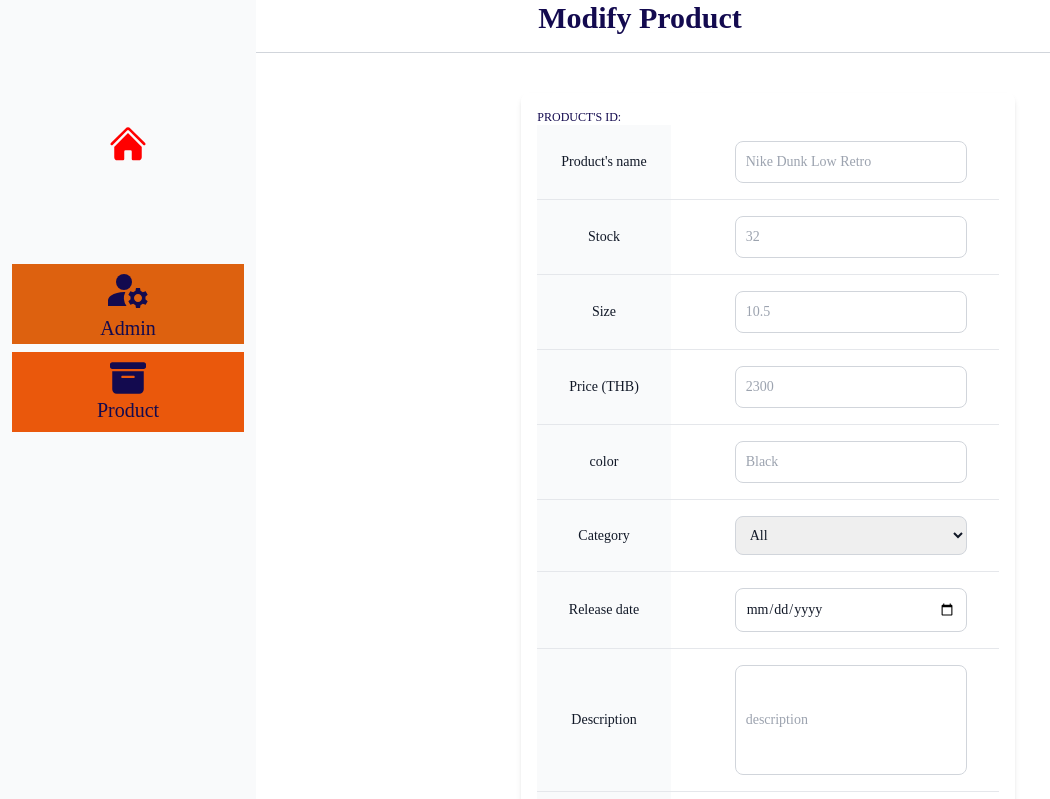
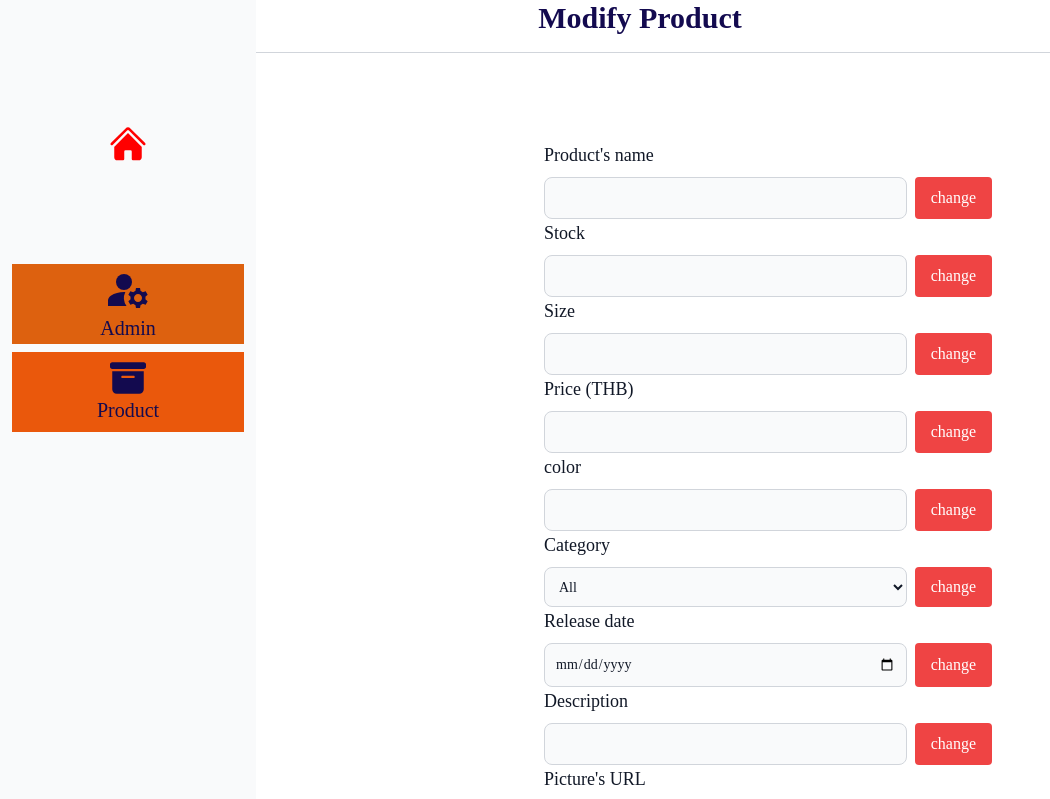
Before and after one commit to popolin47/Webprog_project, a React (Create React App) app in the folder stocky/: page /ModifyProduct in a window 1280 px wide. Shown: the top 799 px of the page, without its empty margins (0-1050 px from the left). Built offline with nearby package versions, Linux system fonts and the light colour scheme.

Commit message:
17-04-2024-4

```diff
--- a/stocky/src/ModifyProduct.jsx
+++ b/stocky/src/ModifyProduct.jsx
@@ -32,37 +32,19 @@ const ModifyProduct = () => {
         setProduct({...product,[name]: newData.target.value})
     }
 
-    /*useEffect(() => {
-        if (location.state) {
-            setProduct(location.state.product);
-        }
-    }, [location.state]);
-
-    const handleChange = (event) => {
-        const { name, value } = event.target;
-        setProduct((prevProduct) => ({
-            ...prevProduct,
-            [name]: value,
-        }));
-    };*/
-
-    const handleCategoryChange = (event) => {
-        const selectedValue = event.target.value;
-        setSelectedCategory(selectedValue === 'All' ? '' : selectedValue);
-      };
-
       const handleSubmit = async (e) => {
         console.log("start change");
+        console.log(product)
         e.preventDefault();
 
         try{
             const response = await fetch(`/ModifyProduct/${PID}`, {
                 method: 'PUT',
                 headers: {
-                  Accept: 'application/json',
-                  'Content-Type': 'application/json',
+                  //Accept: 'application/json',
+                  'Content-Type': 'application/json'//,
                 },
-                body: JSON.stringify(PID),
+                body: JSON.stringify(product),
             })
             if (!response.ok) {
                 throw new Error('Failed to update user');
@@ -82,11 +64,11 @@ const ModifyProduct = () => {
             <br />
         </div>
 
-        <div className='flex justify-center'>
-        <form onSubmit={handleSubmit} class="relative overflow-x-auto shadow-md sm:rounded-lg p-4 sm:ml-64 " action="" method="">
+        {/*}<div className='flex justify-center'>
+        <form class="relative overflow-x-auto shadow-md sm:rounded-lg p-4 sm:ml-64 "  onSubmit={handleSubmit} action="" method="">
             <table class="w-full text-sm text-left rtl:text-right text-gray-500 dark:text-gray-400">
             <thead class="text-xs text-gray-700 uppercase dark:text-gray-400 my-4">
-                <h1>Product's ID: {product.PID} </h1>
+                <h1>Product's ID: {PID} </h1>
 
             </thead>
             <tbody>
@@ -150,7 +132,7 @@ const ModifyProduct = () => {
                         className='block mx-4 p-2.5 w-full text-sm text-gray-900 rounded-lg border border-gray-300 focus:ring-blue-500 focus:border-blue-500 dark:bg-gray-800 dark:border-gray-600  dark:text-white dark:focus:ring-blue-500 dark:focus:border-blue-500'
                         name="Category"
                         value={selectedCategory}
-                        onChange={handleCategoryChange}>
+                        onChange={handleChange}>
                             {catagory.map((option) => (
                                 <option key={option} value={option}>
                                 {option}
@@ -206,9 +188,9 @@ const ModifyProduct = () => {
                 </Link>
             </div>
         </form>
-        </div>
+        </div>{*/}
 
-        {/*}<div className="p-72 sm:ml-64 pt-12 items-center"action="/form-useradd" method="GET">
+        <div className="p-72 sm:ml-64 pt-12 items-center"action="/form-useradd" method="GET">
 
         <label for="Product" className="block mb-2 text-lg font-medium text-gray-900 dark:text-white">Product's name</label>
         <form className="flex" onSubmit={handleSubmit}> <input type="text" name="P_name" id="Product" onChange={handleChange}  className="bg-gray-50 border border-gray-300 text-gray-900 text-sm rounded-lg
@@ -220,17 +202,17 @@ const ModifyProduct = () => {
         </form>
 
         <label for="Product" className="block mb-2 text-lg font-medium text-gray-900 dark:text-white">Stock</label>
-        <form className="flex"> <input type="text" name="quantity" id="Product" onChange={handleChange} className="bg-gray-50 border border-gray-300 text-gray-900 text-sm rounded-lg
+        <form className="flex" onSubmit={handleSubmit}> <input type="text" name="quantity" id="Product" onChange={handleChange} className="bg-gray-50 border border-gray-300 text-gray-900 text-sm rounded-lg
        focus:ring-blue-500 focus:border-blue-500 block w-full p-2.5 dark:bg-gray-700 dark:border-gray-600 dark:placeholder-gray-400 dark:text-white
         dark:focus:ring-blue-500 dark:focus:border-blue-500 mr-2"  required />
-        <button  type="submit" value="Submit" onClick={handleSubmit}
+        <button  type="submit" value="Submit"
           className="bg-red-500 hover:bg-red-700 text-white py-2 px-4 rounded pl-4">
           change
           </button>
         </form>
 
         <label for="Product" className="block mb-2 text-lg font-medium text-gray-900 dark:text-white">Size</label>
-        <form className="flex"> <input type="text" name="Size" id="Product" onChange={handleChange} className="bg-gray-50 border border-gray-300 text-gray-900 text-sm rounded-lg
+        <form className="flex" onSubmit={handleSubmit}> <input type="text" name="Size" id="Product" onChange={handleChange} className="bg-gray-50 border border-gray-300 text-gray-900 text-sm rounded-lg
        focus:ring-blue-500 focus:border-blue-500 block w-full p-2.5 dark:bg-gray-700 dark:border-gray-600 dark:placeholder-gray-400 dark:text-white
         dark:focus:ring-blue-500 dark:focus:border-blue-500 mr-2"  required />
         <button  type="submit" value="Submit" className="bg-red-500 hover:bg-red-700 text-white py-2 px-4 rounded pl-4">
@@ -239,7 +221,7 @@ const ModifyProduct = () => {
         </form>
 
         <label for="Product" className="block mb-2 text-lg font-medium text-gray-900 dark:text-white">Price (THB)</label>
-        <form className="flex"> <input type="text" name="Price" id="Product"onChange={handleChange} className="bg-gray-50 border border-gray-300 text-gray-900 text-sm rounded-lg
+        <form className="flex" onSubmit={handleSubmit}> <input type="text" name="Price" id="Product"onChange={handleChange} className="bg-gray-50 border border-gray-300 text-gray-900 text-sm rounded-lg
        focus:ring-blue-500 focus:border-blue-500 block w-full p-2.5 dark:bg-gray-700 dark:border-gray-600 dark:placeholder-gray-400 dark:text-white
         dark:focus:ring-blue-500 dark:focus:border-blue-500 mr-2"  required />
         <button  type="submit" value="Submit" className="bg-red-500 hover:bg-red-700 text-white py-2 px-4 rounded pl-4">
@@ -248,7 +230,7 @@ const ModifyProduct = () => {
         </form>
 
          <label for="Product" className="block mb-2 text-lg font-medium text-gray-900 dark:text-white">color</label>
-         <form className="flex"> <input type="text" name="color" id="Product" onChange={handleChange} className="bg-gray-50 border border-gray-300 text-gray-900 text-sm rounded-lg
+         <form className="flex" onSubmit={handleSubmit}> <input type="text" name="color" id="Product" onChange={handleChange} className="bg-gray-50 border border-gray-300 text-gray-900 text-sm rounded-lg
        focus:ring-blue-500 focus:border-blue-500 block w-full p-2.5 dark:bg-gray-700 dark:border-gray-600 dark:placeholder-gray-400 dark:text-white
         dark:focus:ring-blue-500 dark:focus:border-blue-500 mr-2"  required />
         <button  type="submit" value="Submit" className="bg-red-500 hover:bg-red-700 text-white py-2 px-4 rounded pl-4">
@@ -257,16 +239,22 @@ const ModifyProduct = () => {
         </form>
 
         <label for="Product" className="block mb-2 text-lg font-medium text-gray-900 dark:text-white">Category</label>
-        <form className="flex"> <input type="text" name="Catagory" id="Product" onChange={handleChange} className="bg-gray-50 border border-gray-300 text-gray-900 text-sm rounded-lg
+        <form className="flex" onSubmit={handleSubmit}> <select name="Catagory" id="Product" onChange={handleChange} className="bg-gray-50 border border-gray-300 text-gray-900 text-sm rounded-lg
        focus:ring-blue-500 focus:border-blue-500 block w-full p-2.5 dark:bg-gray-700 dark:border-gray-600 dark:placeholder-gray-400 dark:text-white
-        dark:focus:ring-blue-500 dark:focus:border-blue-500 mr-2"  required />
+        dark:focus:ring-blue-500 dark:focus:border-blue-500 mr-2"  required >
+            {catagory.map((option) => (
+                                <option key={option} value={option}>
+                                {option}
+                                </option>
+            ))}
+        </select>
         <button  type="submit" value="Submit" className="bg-red-500 hover:bg-red-700 text-white py-2 px-4 rounded pl-4">
           change
           </button>
         </form>
 
         <label for="Product" className="block mb-2 text-lg font-medium text-gray-900 dark:text-white">Release date</label>
-        <form className="flex"> <input type="text" name="ReDate" id="Product" onChange={handleChange} className="bg-gray-50 border border-gray-300 text-gray-900 text-sm rounded-lg
+        <form className="flex" onSubmit={handleSubmit}> <input type="date" name="ReDate" id="Product" onChange={handleChange} className="bg-gray-50 border border-gray-300 text-gray-900 text-sm rounded-lg
        focus:ring-blue-500 focus:border-blue-500 block w-full p-2.5 dark:bg-gray-700 dark:border-gray-600 dark:placeholder-gray-400 dark:text-white
         dark:focus:ring-blue-500 dark:focus:border-blue-500 mr-2"  required />
         <button  type="submit" value="Submit" className="bg-red-500 hover:bg-red-700 text-white py-2 px-4 rounded pl-4">
@@ -275,7 +263,7 @@ const ModifyProduct = () => {
         </form>
 
         <label for="Product" className="block mb-2 text-lg font-medium text-gray-900 dark:text-white">Description </label>
-        <form className="flex"> <input type="text" name="Description" id="Product" onChange={handleChange} className="bg-gray-50 border border-gray-300 text-gray-900 text-sm rounded-lg
+        <form className="flex" onSubmit={handleSubmit}> <input type="text" name="Description" id="Product" onChange={handleChange} className="bg-gray-50 border border-gray-300 text-gray-900 text-sm rounded-lg
        focus:ring-blue-500 focus:border-blue-500 block w-full p-2.5 dark:bg-gray-700 dark:border-gray-600 dark:placeholder-gray-400 dark:text-white
         dark:focus:ring-blue-500 dark:focus:border-blue-500 mr-2"  required />
         <button  type="submit" value="Submit" className="bg-red-500 hover:bg-red-700 text-white py-2 px-4 rounded pl-4">
@@ -284,7 +272,7 @@ const ModifyProduct = () => {
         </form>
 
         <label for="Product" className="block mb-2 text-lg font-medium text-gray-900 dark:text-white">Picture's URL</label>
-        <form className="flex"> <input type="text" name="pic" id="Product" onChange={handleChange} className="bg-gray-50 border border-gray-300 text-gray-900 text-sm rounded-lg
+        <form className="flex" onSubmit={handleSubmit}> <input type="text" name="pic" id="Product" onChange={handleChange} className="bg-gray-50 border border-gray-300 text-gray-900 text-sm rounded-lg
        focus:ring-blue-500 focus:border-blue-500 block w-full p-2.5 dark:bg-gray-700 dark:border-gray-600 dark:placeholder-gray-400 dark:text-white
         dark:focus:ring-blue-500 dark:focus:border-blue-500 mr-2"  required />
         <button  type="submit" value="Submit" className="bg-red-500 hover:bg-red-700 text-white py-2 px-4 rounded pl-4">
@@ -304,7 +292,7 @@ const ModifyProduct = () => {
           </button>
         </Link>
       </div>
-      </div>{*/}
+      </div>
 
     </div>
   )
```
Also changed, not shown: stocky/back.js (+15 -47 lines).
